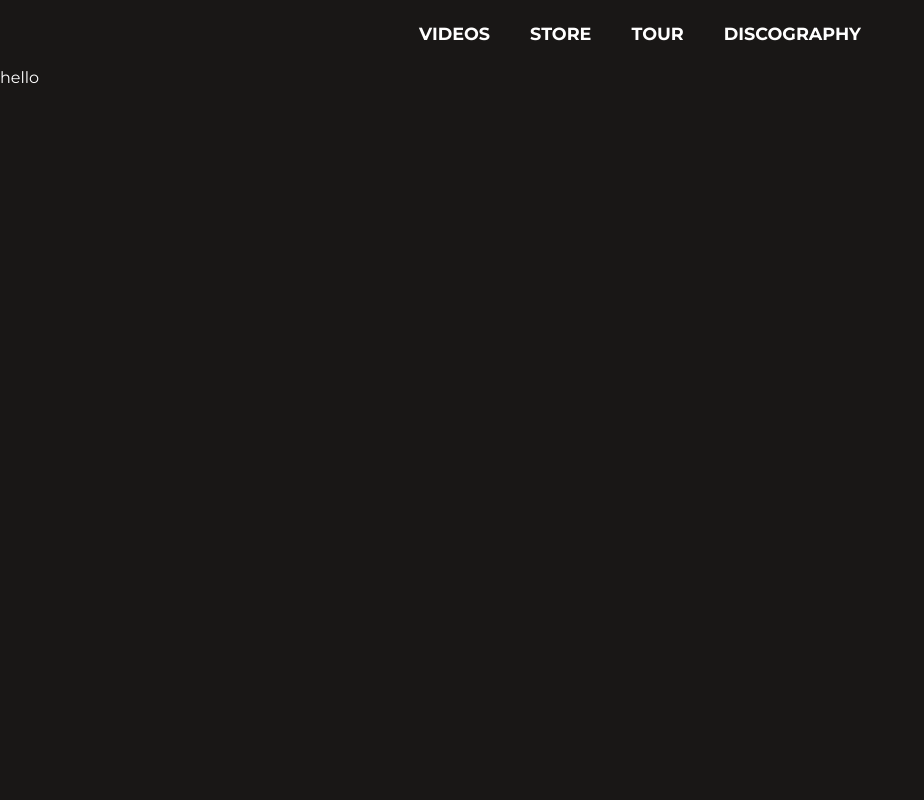
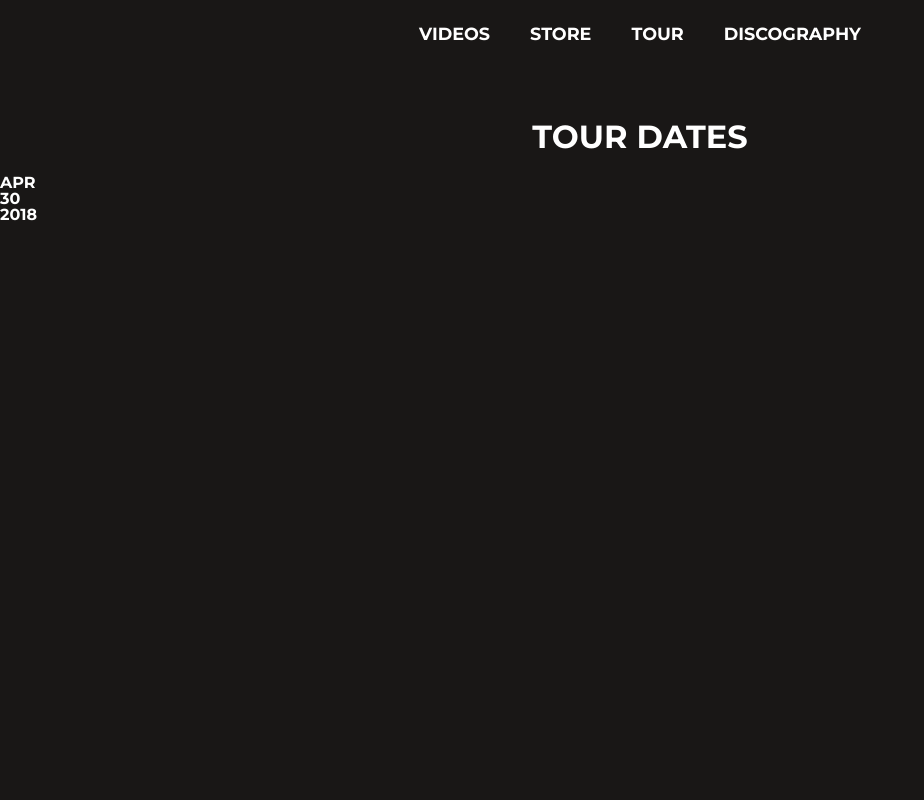
Before and after one commit to SPDUK/dgd, a React app: page /#/tours in a window 1280 px wide. Shown: the top 800 px of the page, without its empty margins (0-924 px from the left). Built offline with nearby package versions, Linux system fonts and the light colour scheme.

Commit message:
set up basic  month day year and title for tour dates

```diff
--- a/src/components/footer/footer.scss
+++ b/src/components/footer/footer.scss
@@ -140,11 +140,11 @@
     }
   }
   &-bottom {
-    color: gray;
     font-size: 0.6em;
     text-align: center;
     margin-top: 20px;
     a {
+      color: gray;
       &:visited {
         color: grey !important;
       }
--- a/src/components/navbar/Navbar.jsx
+++ b/src/components/navbar/Navbar.jsx
@@ -41,10 +41,12 @@ class Navbar extends Component {
     return (
       <nav id="navbar" className="navbar">
         <div className="navbar-icon">
-          <img
-            src="https://res.cloudinary.com/dmjolhdaq/image/upload/v1524694780/dgdlogo.png"
-            alt="Dance Gavin Dance Logo"
-          />
+          <Link to="/">
+            <img
+                src="https://res.cloudinary.com/dmjolhdaq/image/upload/v1524694780/dgdlogo.png"
+                alt="Dance Gavin Dance Logo"
+              />
+          </Link>
         </div>
         <ul className="navbar-menu">
           <Link to="/">
--- a/src/components/tours/Tours.jsx
+++ b/src/components/tours/Tours.jsx
@@ -10,7 +10,18 @@ class Tours extends Component {
     return (
       <div>
         <div className="tours">
-          <p>hello</p>
+          <div className="tours-title">
+            <h1>TOUR DATES</h1>
+          </div>
+          <div className="tours-dates">
+            <div className="tours-dates-list">
+              <div className="tours-dates-list-date">
+                <h3 className="tours-dates-list-date-month">APR</h3>
+                <h3 className="tours-dates-list-date-day">30</h3>
+                <h3 className="tours-dates-list-date-year">2018</h3>
+              </div>
+            </div>
+          </div>
         </div>
         <Footer />
       </div>
--- a/src/components/tours/tours.scss
+++ b/src/components/tours/tours.scss
@@ -1,5 +1,14 @@
 .tours {
-  padding-top: 70px;
+  padding-top: 100px;
   height: 1200px;
   color: white;
+  width: 100%;
+  &-title {
+    flex-basis: 100%;
+    width:100%;
+    text-align: center;
+  }
+  &-dates {
+    display: flex;
+  }
 }
```
Also changed, not shown: src/components/footer/footer.css, src/components/tours/tours.css.
